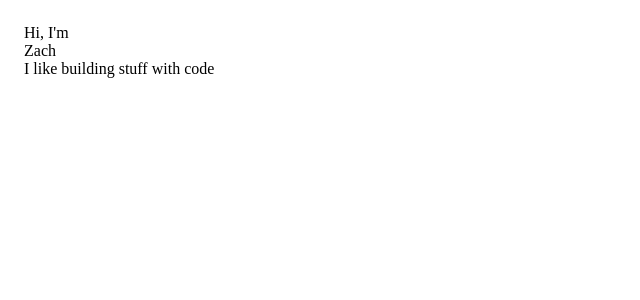
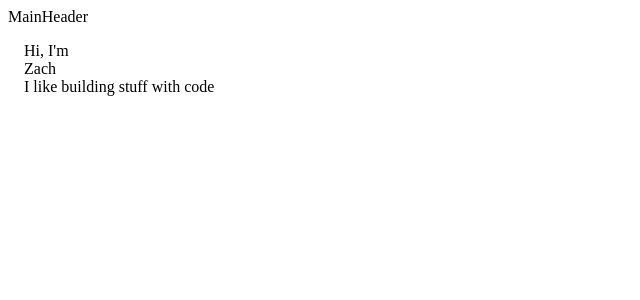
Before and after one commit to zsaffrin/zachsaffrin, a React (Vite) app: page / in a window 1280 px wide. Shown: the top 300 px of the page, without its empty margins (0-640 px from the left). Built offline with nearby package versions, Linux system fonts and the light colour scheme.

Commit message:
Create MainHeader

```diff
--- a/src/components/App/Main/Main.jsx
+++ b/src/components/App/Main/Main.jsx
@@ -1,8 +1,12 @@
+import { MainHeader } from './MainHeader';
 import { Home } from './Home';
 
 const Main = () => {
   return (
-    <Home />
+    <>
+      <MainHeader />
+      <Home />
+    </>
   );
 };
 
--- /dev/null
+++ b/src/components/App/Main/MainHeader/MainHeader.jsx
@@ -0,0 +1,9 @@
+const MainHeader = () => {
+  return (
+    <div>
+      MainHeader
+    </div>
+  );
+};
+
+export default MainHeader;
--- /dev/null
+++ b/src/components/App/Main/MainHeader/index.js
@@ -0,0 +1,5 @@
+import MainHeader from './MainHeader';
+
+export {
+  MainHeader,
+};
```
